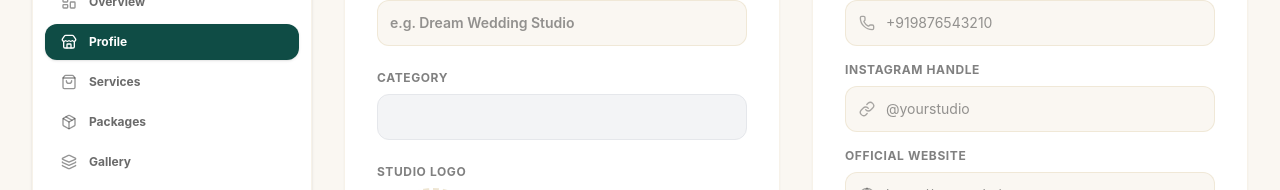
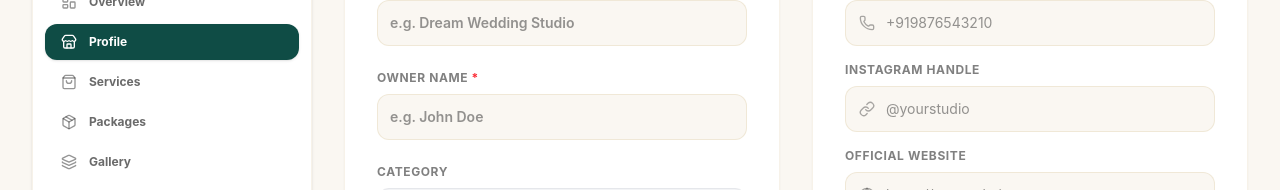
Before and after one commit to shabanvp/cloche, a Next.js app in the folder frontend/: page /vendor/profile in a window 1280 px wide. Shown: the part 404-594 px from the top of the page. Built offline with nearby package versions, Linux system fonts and the light colour scheme; no server answers.

Commit message:
Add Owner Name input field to Business Information card and relabel Boutique/Studio Name to Business Name

```diff
--- a/frontend/src/app/api/v1/vendor/profile/route.ts
+++ b/frontend/src/app/api/v1/vendor/profile/route.ts
@@ -269,6 +269,17 @@ export async function PUT(req: Request) {
 
     // 3. Upsert contact, address, and social details for the authenticated vendor
     if (contact && typeof contact === "object") {
+      const contactPayload: Record<string, any> = {
+        vendor_id: vendorId,
+        phone: contact.phone || null,
+        whatsapp: contact.whatsapp || contact.phone || null,
+        email: contact.email || null,
+        is_primary: true,
+        updated_at: new Date().toISOString(),
+      };
+      const ownerVal = contact.contact_name || contact.contactName || contact.owner_name || contact.ownerName;
+      if (ownerVal) contactPayload.contact_name = ownerVal;
+
       await fetch(`${url}/rest/v1/vendor_contacts`, {
         method: "POST",
         headers: {
@@ -277,15 +288,20 @@ export async function PUT(req: Request) {
           Authorization: `Bearer ${apiKey}`,
           Prefer: "resolution=merge-duplicates",
         },
-        body: JSON.stringify({
-          vendor_id: vendorId,
-          phone: contact.phone || null,
-          whatsapp: contact.whatsapp || contact.phone || null,
-          email: contact.email || null,
-          is_primary: true,
-          updated_at: new Date().toISOString(),
-        }),
+        body: JSON.stringify(contactPayload),
       }).catch(() => null);
+
+      if (ownerVal) {
+        await fetch(`${url}/rest/v1/vendor_contacts?vendor_id=eq.${encodeURIComponent(vendorId)}`, {
+          method: "PATCH",
+          headers: {
+            "Content-Type": "application/json",
+            apikey: apiKey,
+            Authorization: `Bearer ${apiKey}`,
+          },
+          body: JSON.stringify({ contact_name: ownerVal }),
+        }).catch(() => null);
+      }
     }
 
     if (address && typeof address === "object") {
--- a/frontend/src/app/vendor/profile/page.tsx
+++ b/frontend/src/app/vendor/profile/page.tsx
@@ -10,6 +10,7 @@ export default function VendorProfile() {
   const [logo, setLogo] = useState<string>("");
   const [coverImage, setCoverImage] = useState<string>("");
   const [boutiqueName, setBoutiqueName] = useState<string>("");
+  const [ownerName, setOwnerName] = useState<string>("");
   const [description, setDescription] = useState<string>("");
   const [whatsapp, setWhatsapp] = useState<string>("");
   const [email, setEmail] = useState<string>("");
@@ -34,6 +35,7 @@ export default function VendorProfile() {
     if (!active) return;
     if (active.id) setVendorId(active.id);
     if (active.boutique_name || active.name) setBoutiqueName(active.boutique_name || active.name);
+    if (active.owner_name || active.ownerName) setOwnerName(active.owner_name || active.ownerName);
     if (active.logo || active.logo_url) setLogo(active.logo || active.logo_url);
     if (active.coverImage || active.cover_image) setCoverImage(active.coverImage || active.cover_image);
     if (active.description) setDescription(active.description);
@@ -154,6 +156,8 @@ export default function VendorProfile() {
         id: vendorId,
         boutique_name: boutiqueName.trim(),
         name: boutiqueName.trim(),
+        owner_name: ownerName.trim(),
+        ownerName: ownerName.trim(),
         logo: finalLogoUrl,
         logo_url: finalLogoUrl,
         coverImage: finalCoverUrl,
@@ -230,7 +234,7 @@ export default function VendorProfile() {
 
             <div>
               <label className="block text-xs font-bold uppercase tracking-wider text-charcoal/60 mb-2">
-                Boutique / Studio Name <span className="text-red-500">*</span>
+                Business Name <span className="text-red-500">*</span>
               </label>
               <input
                 type="text"
@@ -239,6 +243,20 @@ export default function VendorProfile() {
                 onChange={(e) => setBoutiqueName(e.target.value)}
                 className="w-full bg-[#FAF7F2] border border-gold/20 rounded-xl p-3 text-sm text-charcoal focus:outline-none focus:border-[#0F4C45] font-semibold"
                 placeholder="e.g. Dream Wedding Studio"
+              />
+            </div>
+
+            <div>
+              <label className="block text-xs font-bold uppercase tracking-wider text-charcoal/60 mb-2">
+                Owner Name <span className="text-red-500">*</span>
+              </label>
+              <input
+                type="text"
+                required
+                value={ownerName}
+                onChange={(e) => setOwnerName(e.target.value)}
+                className="w-full bg-[#FAF7F2] border border-gold/20 rounded-xl p-3 text-sm text-charcoal focus:outline-none focus:border-[#0F4C45] font-semibold"
+                placeholder="e.g. John Doe"
               />
             </div>
 
--- a/frontend/src/lib/vendorStore.ts
+++ b/frontend/src/lib/vendorStore.ts
@@ -5,6 +5,8 @@ export interface VendorProfileData {
   user_id?: string;
   name: string;
   boutique_name: string;
+  owner_name?: string;
+  ownerName?: string;
   logo?: string;
   logo_url?: string;
   coverImage?: string;
@@ -112,6 +114,8 @@ export async function fetchAuthenticatedVendorFromDb(): Promise<VendorProfileDat
               user_id: v.user_id || "",
               name: bName,
               boutique_name: bName,
+              owner_name: c.contact_name || v.owner_name || "",
+              ownerName: c.contact_name || v.owner_name || "",
               category: catName,
               logo: p.logo_url || v.logo_url || "",
               logo_url: p.logo_url || v.logo_url || "",
@@ -257,6 +261,7 @@ export async function syncVendorProfileWithDatabase(updatedFields: Partial<Vendo
           coverImage: merged.coverImage || merged.cover_image,
         },
         contact: {
+          contact_name: merged.owner_name || merged.ownerName,
           phone: merged.phone || merged.whatsapp,
           whatsapp: merged.whatsapp || merged.phone,
           email: merged.email,
```
